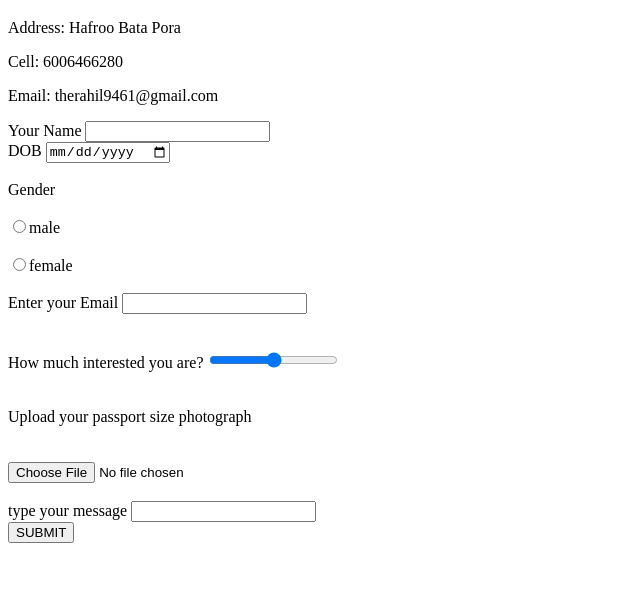
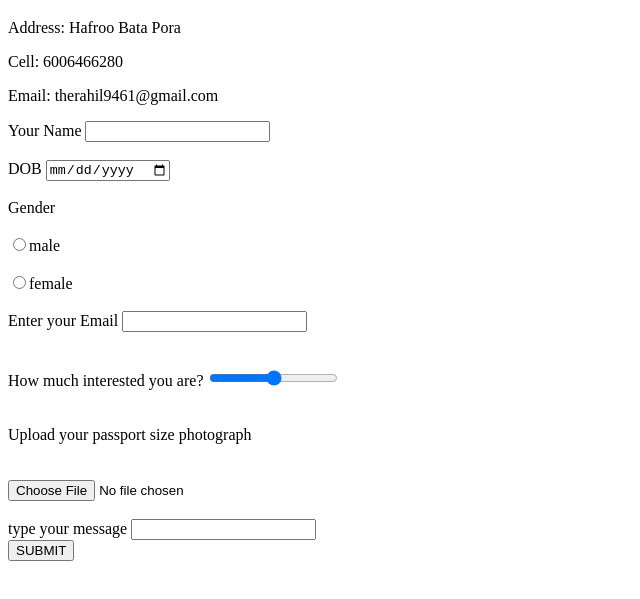
Before and after one commit to Raahill/cv, a plain HTML site: page contact me.html in a window 1280 px wide. Shown: the part 61-660 px from the top of the page, without its empty margins (0-640 px from the left). Drawn offline with Linux system fonts and the light colour scheme.

Commit message:
Update contact me.html

```diff
--- a/contact me.html
+++ b/contact me.html
@@ -11,7 +11,7 @@
     <p>Email: therahil9461@gmail.com</p>
     <form action="mailto:therahil9461@gmail.com" method="post" enctype="text/plain">
       <label for="name">Your Name</label>
-      <input type="text" name="Name" value=""><br>
+      <input type="text" name="Name" value=""><br><br>
       <label for="">DOB</label>
       <input type="date" name="DOB" value=""><br><br>
       <label for="">Gender</label><br><br>
```
